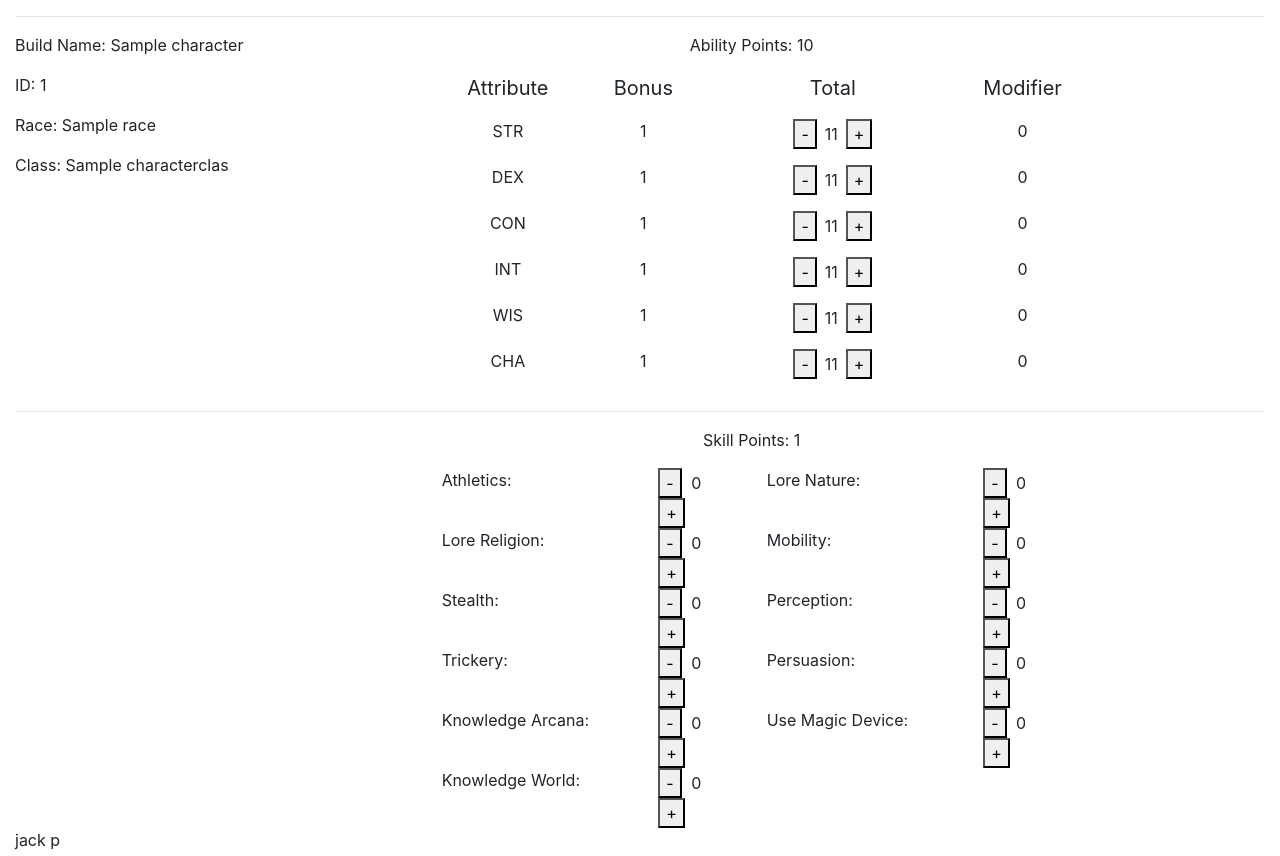
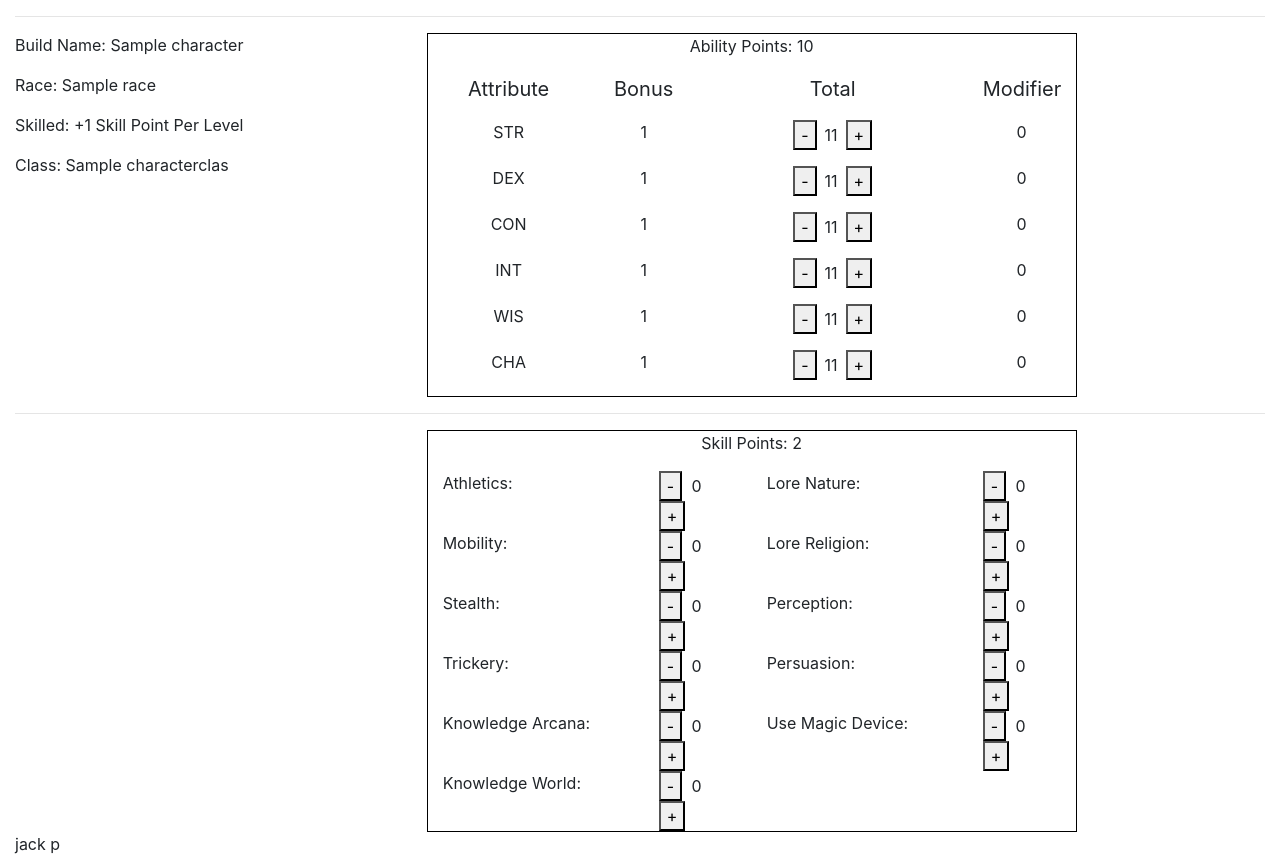
Before and after one commit to JackPound/CharacterGenerator, a Django app: page /kingmaker-builder/newcharacter/1/ in a window 1280 px wide. Shown: the part 40-896 px from the top of the page. Run offline with Django 3.2, Linux system fonts and the light colour scheme; tables that the repository leaves empty hold one stand-in row (values such as "Sample post"); some libraries are stand-ins or nearby versions.

Commit message:
ability and skill distribution working and interacting correctly! added first Feat/Bonus for humans and half-orcs the Skilled racial bonus, also works and interacts correctly

```diff
--- /dev/null
+++ b/charactergenerator/characterfun.py
@@ -0,0 +1,4 @@
+
+
+def skilled_check():
+	print(new_character.race)
--- a/charactergenerator/models.py
+++ b/charactergenerator/models.py
@@ -9,6 +9,7 @@ class Race(models.Model):
 	intelligence_bonus = models.IntegerField(default=0)
 	charisma_bonus = models.IntegerField(default=0)
 	wisdom_bonus = models.IntegerField(default=0)
+	skilled = models.BooleanField(default=False)
 
 	def __str__(self):
 		return self.name
@@ -42,5 +43,6 @@ class Character(models.Model):
 	perception = models.IntegerField(default=0)
 	persuasion = models.IntegerField(default=0)
 	use_magic_device = models.IntegerField(default=0)
+	skilled = models.BooleanField(default=False)
 	def __str__(self):
 		return self.name
--- a/charactergenerator/static/app.js
+++ b/charactergenerator/static/app.js
@@ -39,11 +39,24 @@ let abilityRefund = {
 	17:3,
 	18:4,
 }
+let skillSpent = {
+	'athletics':0,
+	'mobility':0,
+	'stealth':0,
+	'trickery':0,
+	'knowledgeArcana':0,
+	'knowledgeWorld':0,
+	'loreNature':0,
+	'loreReligion':0,
+	'perception':0,
+	'persuasion':0,
+	'useMagicDevice':0,
+}
 let attributeSet = ['strength','dexterity','constitution','intelligence','wisdom','charisma']
 // Set bonus to skills based on current attribute score
 function updateSkills(){
 	for (skill in skillSet) {
-		$('#'+skill)[0].textContent = Math.floor((parseInt($('#'+skillSet[skill]+'Total')[0].textContent - 10) / 2))
+		$('#'+skill)[0].textContent = (Math.floor((parseInt($('#'+skillSet[skill]+'Total')[0].textContent - 10) / 2))) + skillSpent[skill]
 	}
 }
 // Check unspent ability points value
@@ -68,6 +81,9 @@ function onLoadAbility(){
 	calculateModifiers()
 	updateSkills()
 	baseSkillPoints = parseInt($('#skillPointsPerLevel')[0].innerHTML)
+	if($('#isSkilled')[0]){
+		baseSkillPoints += 1
+	}
 	availableSkillPoints()
 }
 function calculateModifiers(){
@@ -84,7 +100,6 @@ onLoadAbility()
 
 // On click for all ability modifying buttons + and - ability score
 $('.abilityScores :button').on("click", function(){
-	console.log(String($(this).parent().parent()[0].classList[0]))
 	let attribute = String($(this).parent().parent()[0].classList[0])
 	let currentAV = parseInt($('#'+attribute)[0].textContent)
 	if (this.classList[0] == 'up' && currentAV < 18){
@@ -109,9 +124,13 @@ $('.abilityScores :button').on("click", function(){
 
 $('.skillScores :button').on("click", function(){
 	if (this.className == 'upSkill' && ($('#skillPoints')[0].innerHTML > 0)){
+		let clickedSkill = this.previousElementSibling.id
+		skillSpent[clickedSkill] += 1
 		this.previousElementSibling.innerHTML = parseInt(this.previousElementSibling.innerHTML) + 1
 	}
-	if (this.className == 'downSkill' && parseInt(this.nextElementSibling.innerHTML) > 0){
+	if (this.className == 'downSkill' && skillSpent[this.nextElementSibling.id] > 0){
+		let clickedSkill = this.nextElementSibling.id
+		skillSpent[clickedSkill] -= 1
 		this.nextElementSibling.innerHTML = parseInt(this.nextElementSibling.innerHTML) - 1
 	}
 })
--- a/charactergenerator/static/style.css
+++ b/charactergenerator/static/style.css
@@ -6,12 +6,14 @@
 }
 .abilityScores {
 	max-width: 650px;
+	border: 1px solid black;
 }
 .skillHeader {
 	max-width: 650px;
 }
 .skillScores {
 	max-width: 650px;
+	border: 1px solid black;
 }
 .abilityPointHeader {
 	max-width: 650px;
--- a/charactergenerator/templates/set_abilities.html
+++ b/charactergenerator/templates/set_abilities.html
@@ -2,9 +2,13 @@
 {% block content %}
 <div class='row'>
 	<div class='col-4'>
+		<!-- <p>ID: {{character.id}}</p> -->
 		<p>Build Name: {{character.name}}</p>
-		<p>ID: {{character.id}}</p>
 		<p>Race: {{character.race}}</p>
+		{% if character.skilled %}
+		<span style='display:none;'id='isSkilled'>{{character.skilled}}</span>
+		<p>Skilled: +1 Skill Point Per Level</p>
+		{% endif %}
 		<p>Class: {{character.characterclass}}</p>
 	</div>
 	<div class='abilityScores col-8'>
@@ -112,16 +116,16 @@
 			</div>
 		</div>
 		<div class='row'>
+			<p class='col-4'>Mobility:</p>
+			<div class='col-2'>
+				<button class='downSkill'>-</button>
+				<span class='scoreSpacer' id='mobility'>{{character.mobility}}</span>
+				<button class='upSkill'>+</button>
+			</div>
 			<p class='col-4'>Lore Religion:</p>
 			<div class='col-2'>
 				<button class='downSkill'>-</button>
 				<span class='scoreSpacer' id='loreReligion'>{{character.lore_religion}}</span>
-				<button class='upSkill'>+</button>
-			</div>
-			<p class='col-4'>Mobility:</p>
-			<div class='col-2'>
-				<button class='downSkill'>-</button>
-				<span class='scoreSpacer' id='mobility'>{{character.mobility}}</span>
 				<button class='upSkill'>+</button>
 			</div>
 		</div>
--- a/charactergenerator/views.py
+++ b/charactergenerator/views.py
@@ -1,8 +1,9 @@
 from django.shortcuts import render
 from django.http import HttpResponseRedirect
 # Create your views here.
-from .models import Character
+from .models import Character, Race, Characterclass
 from .forms import NewCharacterForm
+from .characterfun import skilled_check
 
 def index(request):
 	characters = Character.objects.all()
@@ -14,8 +15,9 @@ def newcharacter(request):
 		r = int(request.POST['race'])
 		c = int(request.POST['characterclass'])
 		new_character = Character.objects.create(name= n, race_id = r, characterclass_id = c)
-		# char_id = Character.objects.values('id').get(name=n)
-		# print(new_character.id,'newcharacter.id')
+		if new_character.race.skilled:
+			new_character.skilled = True
+			new_character.save()
 		url = str(new_character.id)
 		return HttpResponseRedirect(url)
 	else:
```
Also changed, not shown: charactergenerator/migrations/0013_race_skilled.py (added), charactergenerator/migrations/0014_character_skilled.py (added).
